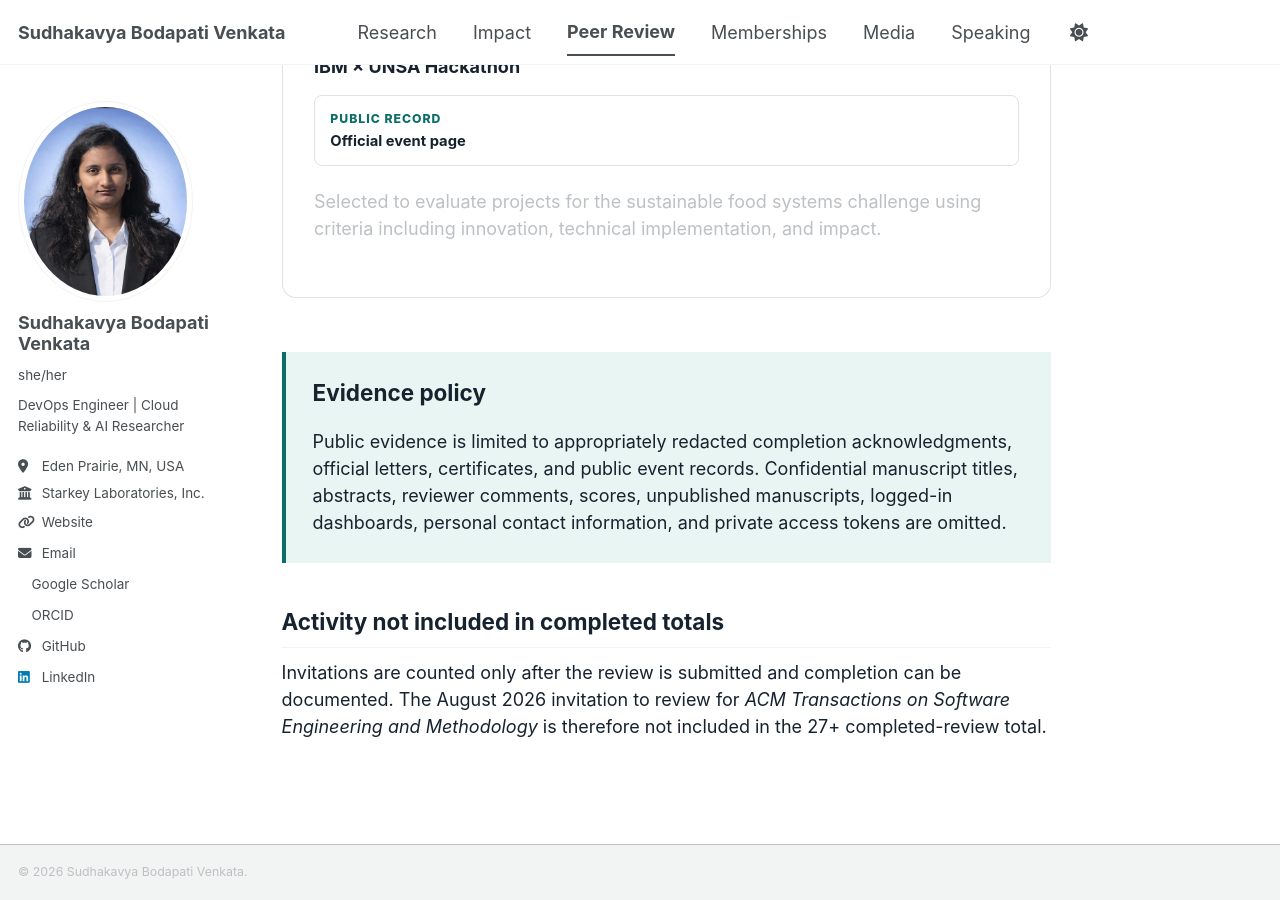
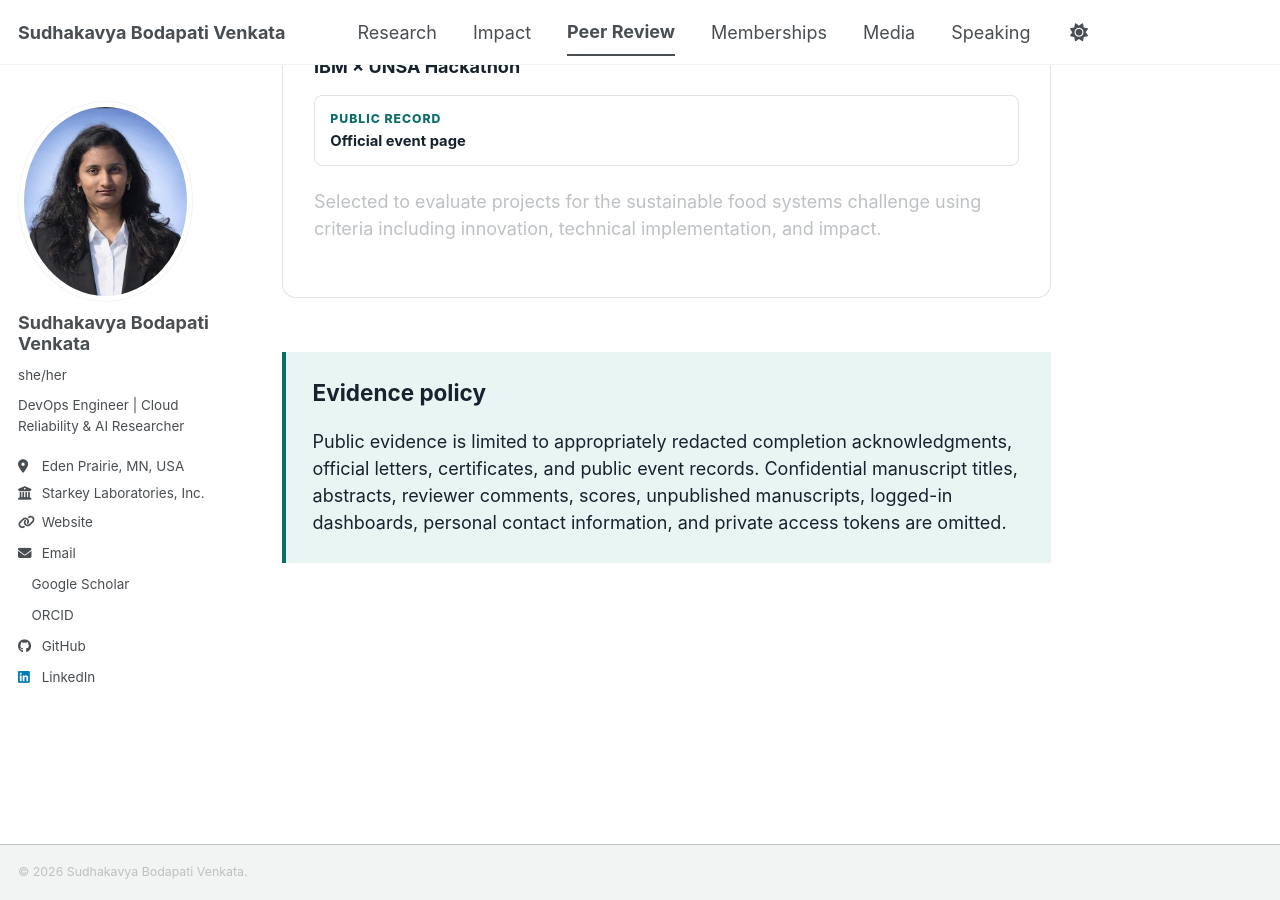
Before and after one commit to sudhakavya/sudhakavyabodapati, a Jekyll site: the page built from _pages/peer-review.md, in a window 1280 px wide and 900 px high, scrolled down 3329 px. Built offline with Jekyll 4.4.1, drawn with Linux system fonts in a browser that asks for light colours; a style sheet for code colours, icons or effects is not loaded.

Commit message:
Update peer-review.md

```diff
--- a/_pages/peer-review.md
+++ b/_pages/peer-review.md
@@ -69,7 +69,3 @@ excerpt: "Documented journal, conference, and technical judging activity, with s
 <article class="evidence-card"><div class="evidence-card__header"><div><p class="eyebrow">Hackathon judge</p><h3>IBM × UNSA Hackathon</h3></div></div><div class="evidence-actions"><a href="https://ibm-unsa-hackathon.devpost.com/"><span>Public record</span><strong>Official event page</strong></a></div><p>Selected to evaluate projects for the sustainable food systems challenge using criteria including innovation, technical implementation, and impact.</p></article>
 
 <div class="evidence-disclosure" id="documentation-note"><h2>Evidence policy</h2><p>Public evidence is limited to appropriately redacted completion acknowledgments, official letters, certificates, and public event records. Confidential manuscript titles, abstracts, reviewer comments, scores, unpublished manuscripts, logged-in dashboards, personal contact information, and private access tokens are omitted.</p></div>
-
-## Activity not included in completed totals
-
-Invitations are counted only after the review is submitted and completion can be documented. The August 2026 invitation to review for <em>ACM Transactions on Software Engineering and Methodology</em> is therefore not included in the 27+ completed-review total.
```
